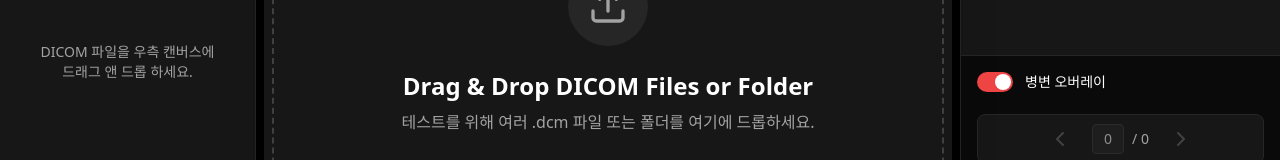
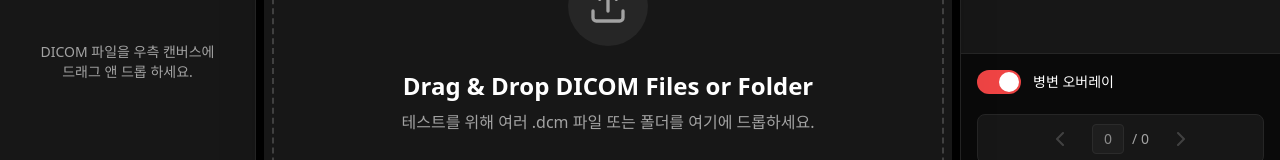
Before and after one commit to hjp7208/dicom-web-viewer, a Next.js app: page / in a window 1280 px wide. Shown: the part 370-530 px from the top of the page. Built offline with nearby package versions, Linux system fonts and the light colour scheme.

Commit message:
병변 오버레이 버튼 변경

```diff
--- a/src/components/AIResultSidebar.tsx
+++ b/src/components/AIResultSidebar.tsx
@@ -108,28 +108,29 @@ export default function AIResultSidebar() {
       {/* Controls & Overlay Toggle */}
       <div className="p-4 border-t border-neutral-800 shrink-0 bg-neutral-950">
         <div className="mb-4">
-          <div
+          <button
+            type="button"
             onClick={toggleAiOverlay}
-            className="inline-flex items-center gap-3 cursor-pointer select-none"
+            className="inline-flex items-center gap-3 cursor-pointer select-none focus:outline-none"
+            style={{ WebkitTapHighlightColor: 'transparent' }}
           >
-            {/* Absolute Positioned Toggle (Immune to flex/transform subpixel bugs) */}
+            {/* Flexbox-based Toggle (Guarantees perfect vertical/horizontal alignment without subpixel offsets) */}
             <div
-              className={`relative h-5 w-9 shrink-0 rounded-full transition-colors duration-300 ease-in-out ${
+              className={`flex items-center h-6 w-11 shrink-0 rounded-full px-0.5 transition-colors duration-300 ease-in-out ${
                 showAiOverlay ? 'bg-red-500' : 'bg-neutral-600'
               }`}
             >
               <div
-                className="absolute top-[2px] w-4 h-4 rounded-full bg-white transition-all duration-300 ease-in-out shadow-sm"
-                style={{ left: showAiOverlay ? '18px' : '2px' }}
+                className={`w-5 h-5 rounded-full bg-white transition-transform duration-300 ease-in-out shadow-sm ${
+                  showAiOverlay ? 'translate-x-5' : 'translate-x-0'
+                }`}
               />
             </div>
 
-            <span className={`text-sm font-medium transition-colors duration-300 ${
-              showAiOverlay ? 'text-white' : 'text-neutral-400'
-            }`}>
+            <span className="text-sm font-medium text-white">
               병변 오버레이
             </span>
-          </div>
+          </button>
         </div>
 
         <div className="flex items-center justify-center gap-4 bg-neutral-900 rounded-lg p-2 border border-neutral-800">
```
